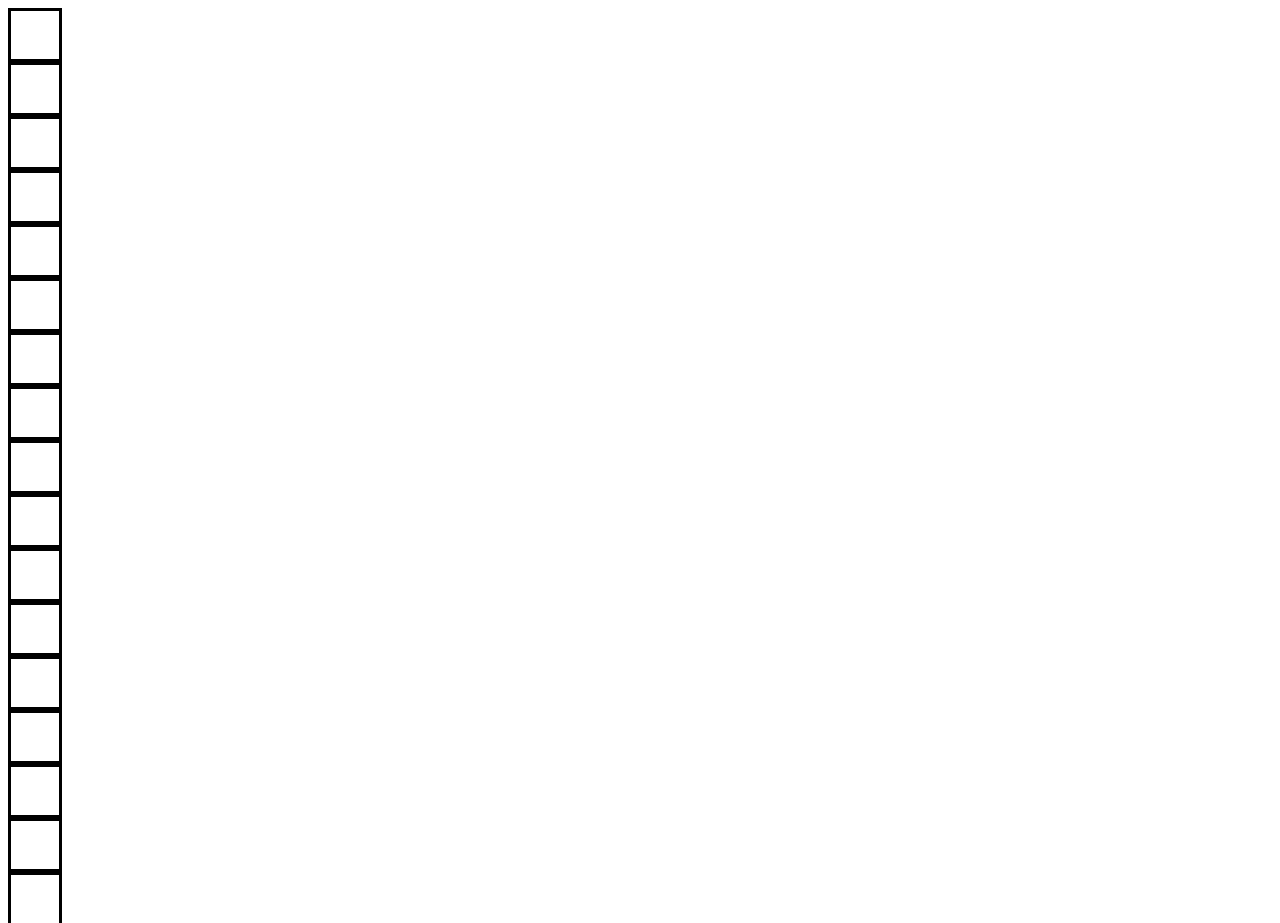
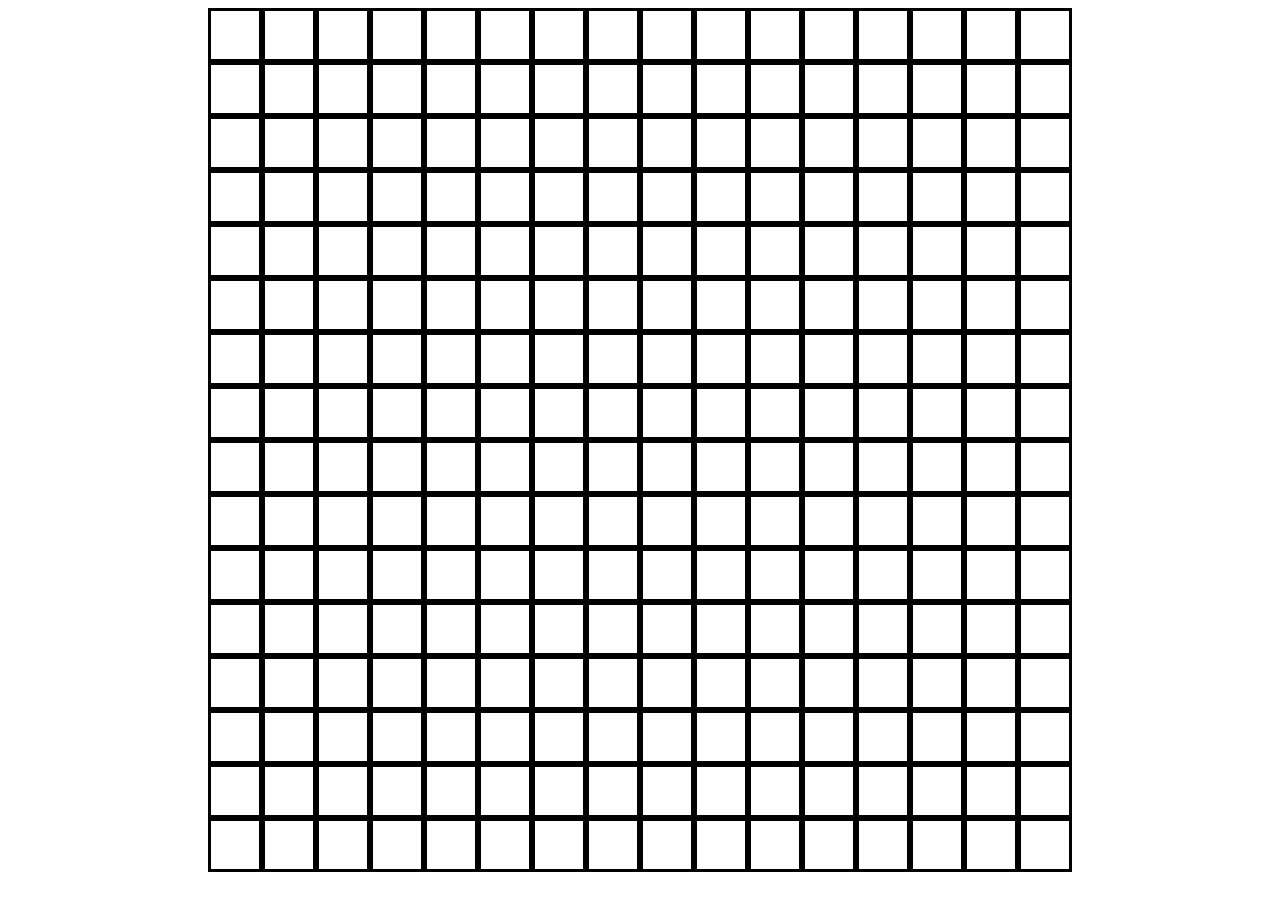
Before and after one commit to Den-the-baller/sketchPad, a plain HTML site: page index.html in a window 1280 px wide. Shown: the top 923 px of the page. After the commit the page ends 880 px from the top, so only its background shows below. Drawn offline with Linux system fonts and the light colour scheme.

Commit message:
created the grid and centered it on page

```diff
--- a/styles.css
+++ b/styles.css
@@ -1,6 +1,11 @@
-body {
- display: flex;
- flex:auto;
+body{
+    display: flex;
+    align-items: center;
+    justify-content: center;
+}
+.row {
+    display: flex;
+    justify-content: center;
 }
 
 .square {
@@ -9,10 +14,3 @@ body {
     min-width: 48px;
     min-height: 48px;
 }
-
-.column {
-    flex-direction: column;
-}
-.row {
-    flex-direction: row;
-}
```
